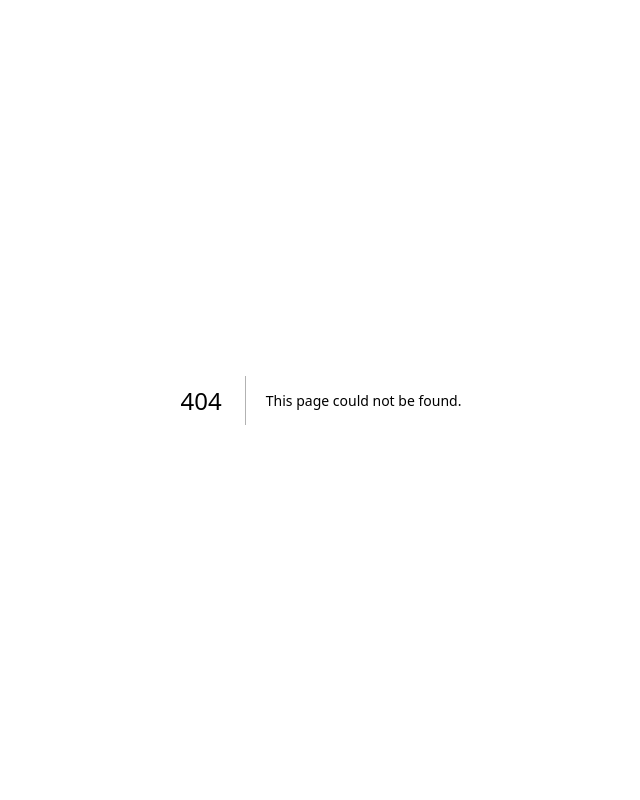
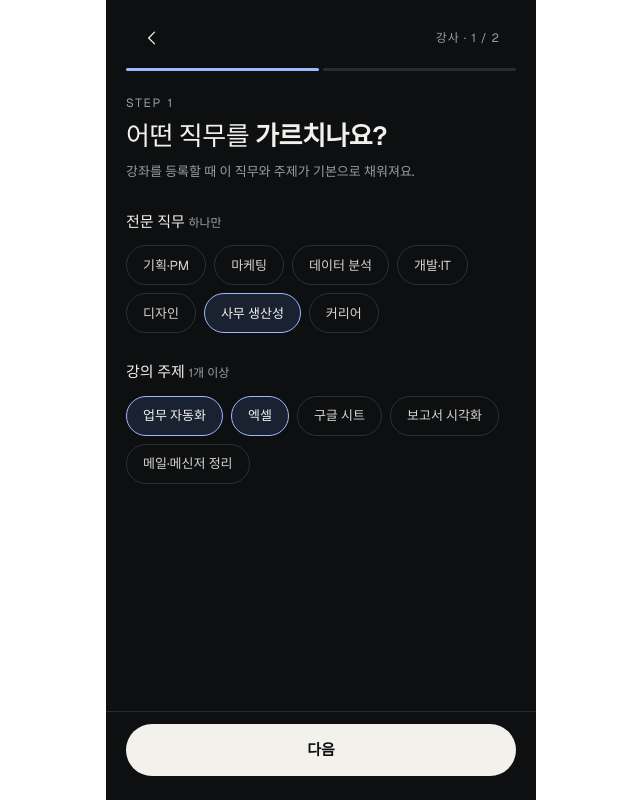
Before and after one commit to Douzone-Internship-Team5/BAEUGO_FE, a Next.js app: page /onboarding/instructor in a window 1280 px wide. Before the commit this address had no page. Shown: the whole page, without its empty margins (319-959 px from the left). Built offline with nearby package versions, Linux system fonts and the light colour scheme; a web font is replaced by a local one.

Commit message:
feat: add instructor onboarding flow

```diff
--- /dev/null
+++ b/src/app/onboarding/components/instructor/InstructorBioField.tsx
@@ -0,0 +1,28 @@
+interface Props {
+  value: string;
+  onChange: (value: string) => void;
+}
+
+export const InstructorBioField = ({ value, onChange }: Props) => (
+  <label className="flex flex-col gap-2">
+    <span className="flex justify-between text-[13px] text-muted">
+      <span>
+        약력 <span className="text-danger">*</span>
+      </span>
+      <span>{value.length} / 500</span>
+    </span>
+    <textarea
+      rows={5}
+      required
+      minLength={5}
+      maxLength={500}
+      value={value}
+      onChange={(event) => onChange(event.target.value)}
+      placeholder="경력, 하고 있는 일, 가르칠 수 있는 것을 적어 주세요"
+      className="resize-none rounded-[4px] border border-accent bg-panel px-3.5 py-3 text-sm leading-[1.6] text-text placeholder:text-dim focus-visible:outline-2 focus-visible:outline-offset-2 focus-visible:outline-accent"
+    />
+    <span className={value.length > 0 && value.trim().length < 5 ? "text-xs text-danger" : "text-xs text-dim"}>
+      {value.length > 0 && value.trim().length < 5 ? "5자 이상 적어 주세요." : "강좌 상세에 그대로 보여요."}
+    </span>
+  </label>
+);
--- /dev/null
+++ b/src/app/onboarding/components/instructor/InstructorBioPreview.tsx
@@ -0,0 +1,39 @@
+interface Props {
+  job: string;
+  topics: string[];
+  bio: string;
+  instructorName?: string;
+}
+
+export const InstructorBioPreview = ({
+  job,
+  topics,
+  bio,
+  instructorName = "내 이름",
+}: Props) => (
+  <section className="flex flex-col gap-2.5" aria-labelledby="instructor-preview-heading">
+    <h2 id="instructor-preview-heading" className="text-xs font-medium tracking-[1px] text-muted">
+      수강자에게 이렇게 보여요
+    </h2>
+    <div className="flex items-start gap-3.5 rounded-[4px] border border-line p-[18px]">
+      <span
+        aria-hidden="true"
+        className="flex size-11 shrink-0 items-center justify-center rounded-full bg-card text-base font-light"
+      >
+        {instructorName.slice(0, 1)}
+      </span>
+      <div className="flex min-w-0 flex-col gap-1">
+        <div className="text-[15px] font-medium">
+          {instructorName} <span className="text-xs font-normal text-accent">강사</span>
+        </div>
+        <div className="text-xs text-muted">
+          {job}
+          {topics.length > 0 && ` · ${topics.join(" · ")}`}
+        </div>
+        <p className="m-0 text-[13px] leading-[1.6] text-text-sub">
+          {bio || "약력을 입력하면 이곳에 표시돼요."}
+        </p>
+      </div>
+    </div>
+  </section>
+);
--- /dev/null
+++ b/src/app/onboarding/components/instructor/InstructorExpertiseFields.tsx
@@ -0,0 +1,35 @@
+import { INSTRUCTOR_TOPICS, JOB_OPTIONS } from "../../data/options";
+import { SelectionChipGroup } from "../shared/SelectionChipGroup";
+
+interface Props {
+  job: string;
+  topics: string[];
+  onJobChange: (job: string) => void;
+  onToggleTopic: (topic: string) => void;
+}
+
+export const InstructorExpertiseFields = ({
+  job,
+  topics,
+  onJobChange,
+  onToggleTopic,
+}: Props) => (
+  <div className="flex flex-col gap-7">
+    <SelectionChipGroup
+      label="전문 직무"
+      hint="하나만"
+      options={JOB_OPTIONS}
+      mode="radio"
+      selected={[job]}
+      onChange={(value) => onJobChange(value)}
+    />
+    <SelectionChipGroup
+      label="강의 주제"
+      hint="1개 이상"
+      options={INSTRUCTOR_TOPICS}
+      mode="checkbox"
+      selected={topics}
+      onChange={(topic) => onToggleTopic(topic)}
+    />
+  </div>
+);
--- /dev/null
+++ b/src/app/onboarding/instructor/InstructorOnboardingFlow.tsx
@@ -0,0 +1,91 @@
+"use client";
+
+import { useState } from "react";
+import { useRouter } from "next/navigation";
+import { OnboardingComplete } from "../components/shared/OnboardingComplete";
+import { OnboardingStepIntro } from "../components/shared/OnboardingStepIntro";
+import { OnboardingStepScreen } from "../components/shared/OnboardingStepScreen";
+import { InstructorBioField } from "../components/instructor/InstructorBioField";
+import { InstructorBioPreview } from "../components/instructor/InstructorBioPreview";
+import { InstructorExpertiseFields } from "../components/instructor/InstructorExpertiseFields";
+
+interface Props {
+  initialStep?: number;
+}
+
+const initialTopics = ["업무 자동화", "엑셀"];
+
+export const InstructorOnboardingFlow = ({ initialStep = 1 }: Props) => {
+  const router = useRouter();
+  const [step, setStep] = useState(Math.min(2, Math.max(1, initialStep)));
+  const [job, setJob] = useState("사무 생산성");
+  const [topics, setTopics] = useState(initialTopics);
+  const [bio, setBio] = useState("");
+  const [completed, setCompleted] = useState(false);
+
+  const toggleTopic = (topic: string) => {
+    setTopics((current) =>
+      current.includes(topic) ? current.filter((item) => item !== topic) : [...current, topic],
+    );
+  };
+
+  const handleBack = () => {
+    if (step === 1) router.push("/onboarding");
+    else setStep(1);
+  };
+
+  const handleNext = () => {
+    if (step === 1) setStep(2);
+    else setCompleted(true);
+  };
+
+  if (completed) {
+    return (
+      <OnboardingComplete
+        title="강사 설정을 마쳤어요"
+        description={`${job} · ${topics.join(" · ")} 분야로 시작할 준비가 됐어요.`}
+      />
+    );
+  }
+
+  return (
+    <OnboardingStepScreen
+      roleLabel="강사"
+      currentStep={step}
+      totalSteps={2}
+      onBack={handleBack}
+      onSubmit={handleNext}
+      buttonLabel={step === 2 ? "강사로 시작하기" : "다음"}
+      disabled={step === 1 ? topics.length === 0 : bio.trim().length < 5}
+    >
+      <div className="flex flex-col gap-7">
+        {step === 1 && (
+          <>
+            <OnboardingStepIntro
+              step={1}
+              title={<>어떤 직무를 <strong className="font-semibold">가르치나요?</strong></>}
+              description="강좌를 등록할 때 이 직무와 주제가 기본으로 채워져요."
+            />
+            <InstructorExpertiseFields
+              job={job}
+              topics={topics}
+              onJobChange={setJob}
+              onToggleTopic={toggleTopic}
+            />
+          </>
+        )}
+        {step === 2 && (
+          <>
+            <OnboardingStepIntro
+              step={2}
+              title={<>수강자에게 <strong className="font-semibold">나를 소개해 주세요</strong></>}
+              description="강좌 상세에 그대로 보여요. 검수 없이 바로 반영돼요."
+            />
+            <InstructorBioField value={bio} onChange={setBio} />
+            <InstructorBioPreview job={job} topics={topics} bio={bio} />
+          </>
+        )}
+      </div>
+    </OnboardingStepScreen>
+  );
+};
--- /dev/null
+++ b/src/app/onboarding/instructor/page.tsx
@@ -0,0 +1,11 @@
+import type { Metadata } from "next";
+import { InstructorOnboardingFlow } from "./InstructorOnboardingFlow";
+
+export const metadata: Metadata = {
+  title: "강사 온보딩",
+  description: "전문 직무와 강의 주제를 소개해 주세요.",
+};
+
+export default function InstructorOnboardingPage() {
+  return <InstructorOnboardingFlow />;
+}
```
